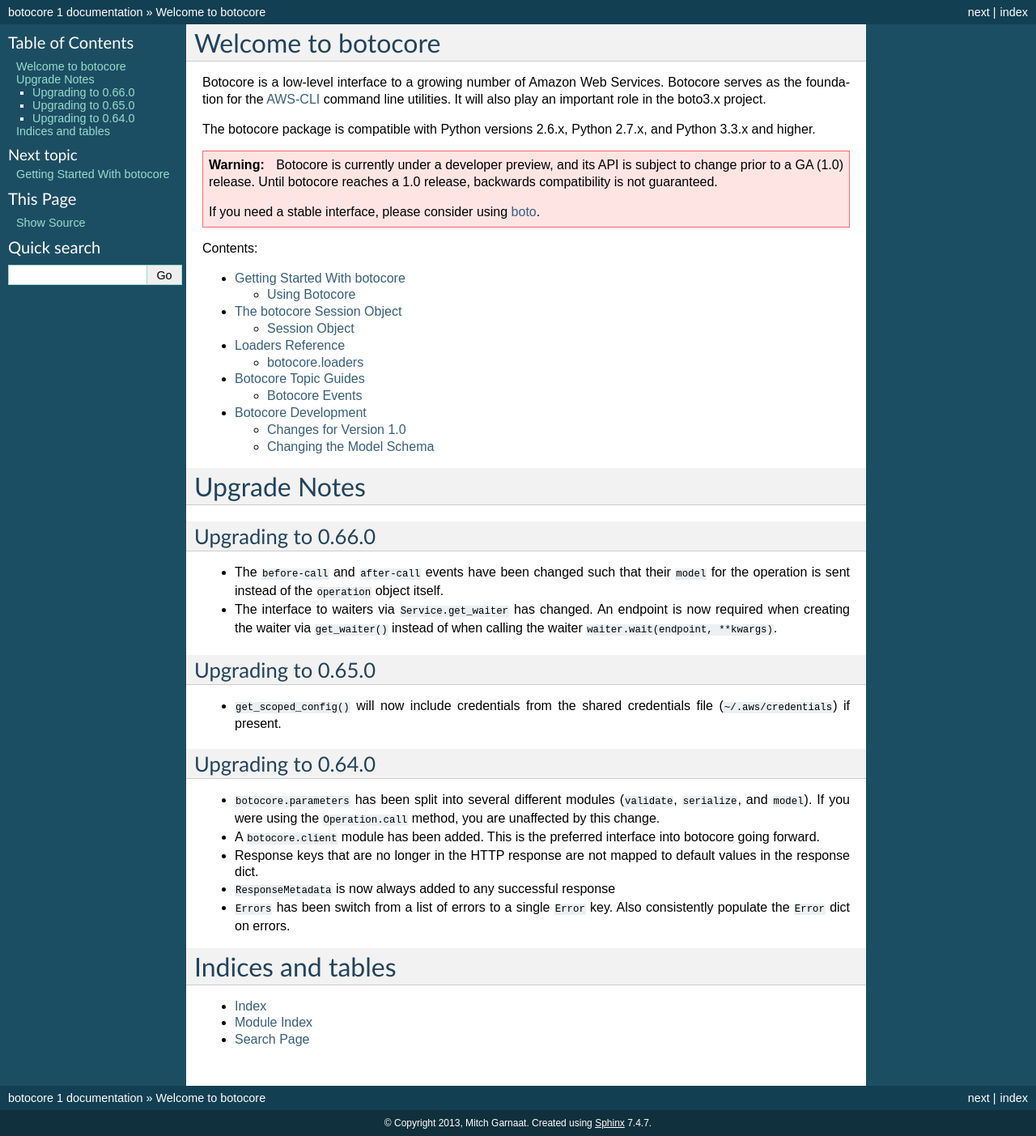
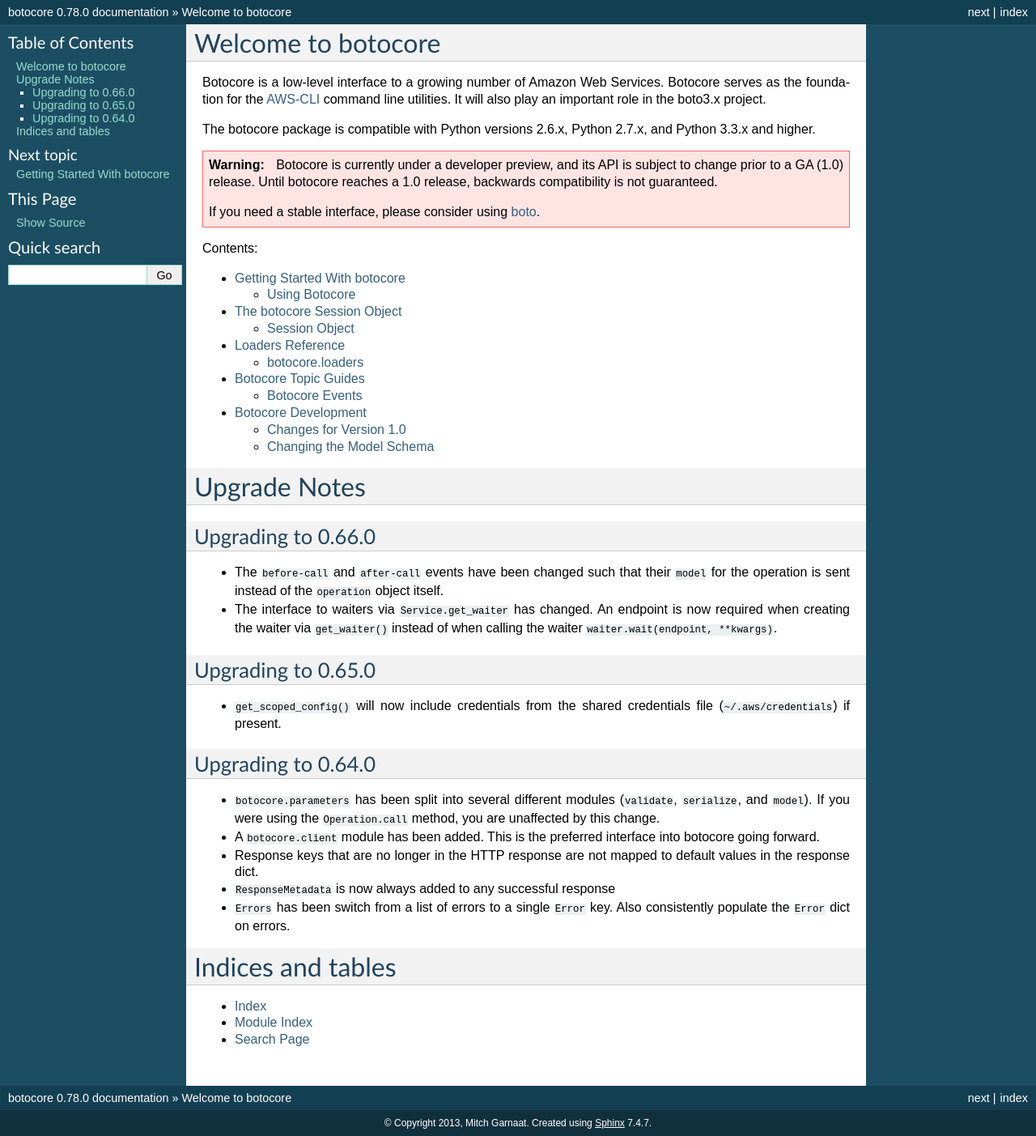
Before and after one commit to vbrizgamnk/botocore, a Sphinx documentation site: the page built from docs/source/index.rst, in a window 1280 px wide. Shown: the whole page at 81% size. Built offline with Sphinx 7.4.7, drawn with Linux system fonts in a browser that asks for light colours.

Commit message:
Don't import botocore, use fixed version
We'll need to update our tooling to populate this value,
but I believe this is causing the builds on readthedocs
to fail.

```diff
--- a/docs/source/conf.py
+++ b/docs/source/conf.py
@@ -12,7 +12,6 @@
 # serve to show the default.
 
 import sys, os
-import botocore
 
 # If extensions (or modules to document with autodoc) are in another directory,
 # add these directories to sys.path here. If the directory is relative to the
@@ -49,9 +48,9 @@ copyright = u'2013, Mitch Garnaat'
 # built documents.
 #
 # The short X.Y version.
-version = botocore.__version__
+version = '0.78'
 # The full version, including alpha/beta/rc tags.
-release = '1'
+release = '0.78.0'
 
 # The language for content autogenerated by Sphinx. Refer to documentation
 # for a list of supported languages.
```
